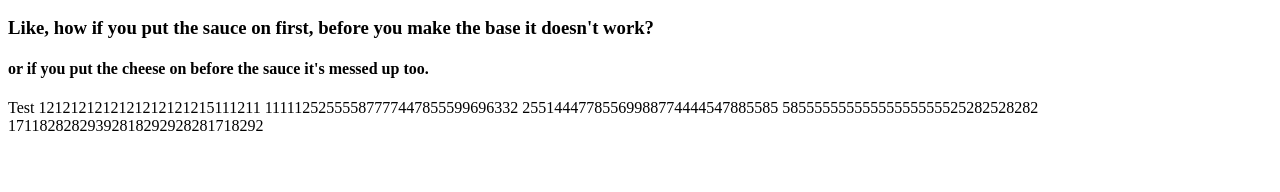
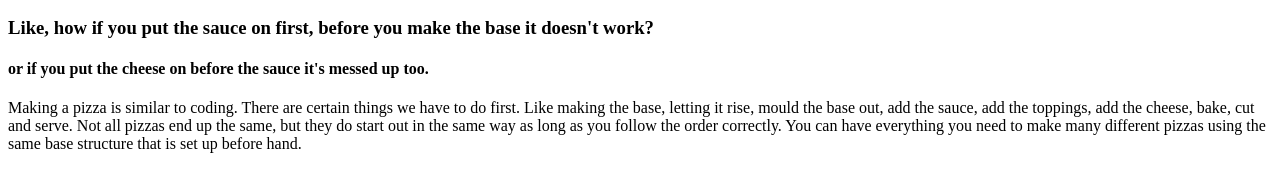
Before and after one commit to kam-d2002/HTML-CSS, a plain HTML site: page Index.html in a window 1280 px wide. Shown: the part 110-302 px from the top of the page. Drawn offline with Linux system fonts and the light colour scheme.

Commit message:
Update Index.html

```diff
--- a/Index.html
+++ b/Index.html
@@ -13,10 +13,14 @@
 <h3>Like, how if you put the sauce on first, before you make the base it doesn't work?</h3>
 <h4>or if you put the cheese on before the sauce it's messed up too.</h4>
 
-<p>Test 1212121212121212121215111211
-    11111252555587777447855599696332
-    25514447785569988774444547885585
-    58555555555555555555525282528282
-    17118282829392818292928281718292</p>
+<p>Making a pizza is similar to coding. There are
+certain things we have to do first. Like making the
+base, letting it rise, mould the base out, add the
+sauce, add the toppings, add the cheese, bake, cut
+and serve. Not all pizzas end up the same, but they do
+start out in the same way as long as you follow the
+order correctly. You can have everything you need to
+make many different pizzas using the same base structure
+that is set up before hand.</p>
 </body>
 </html>
```
